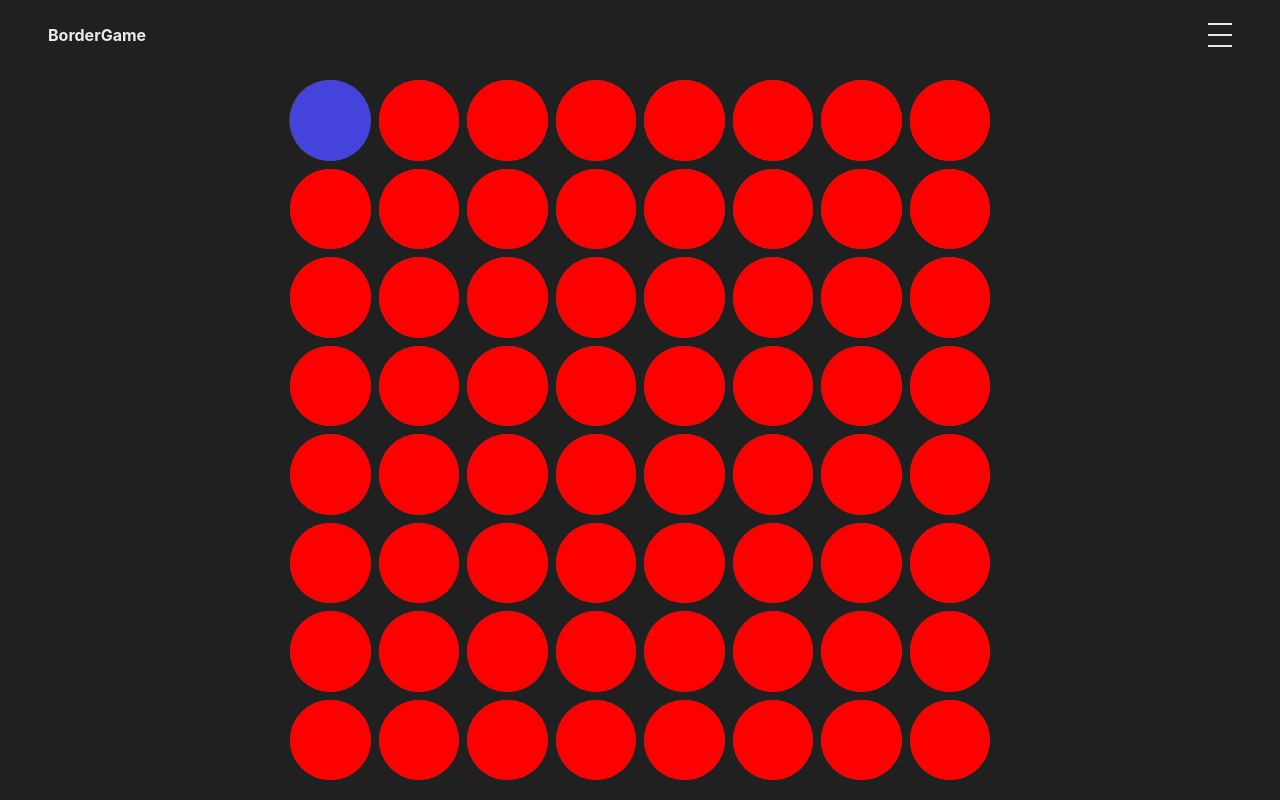
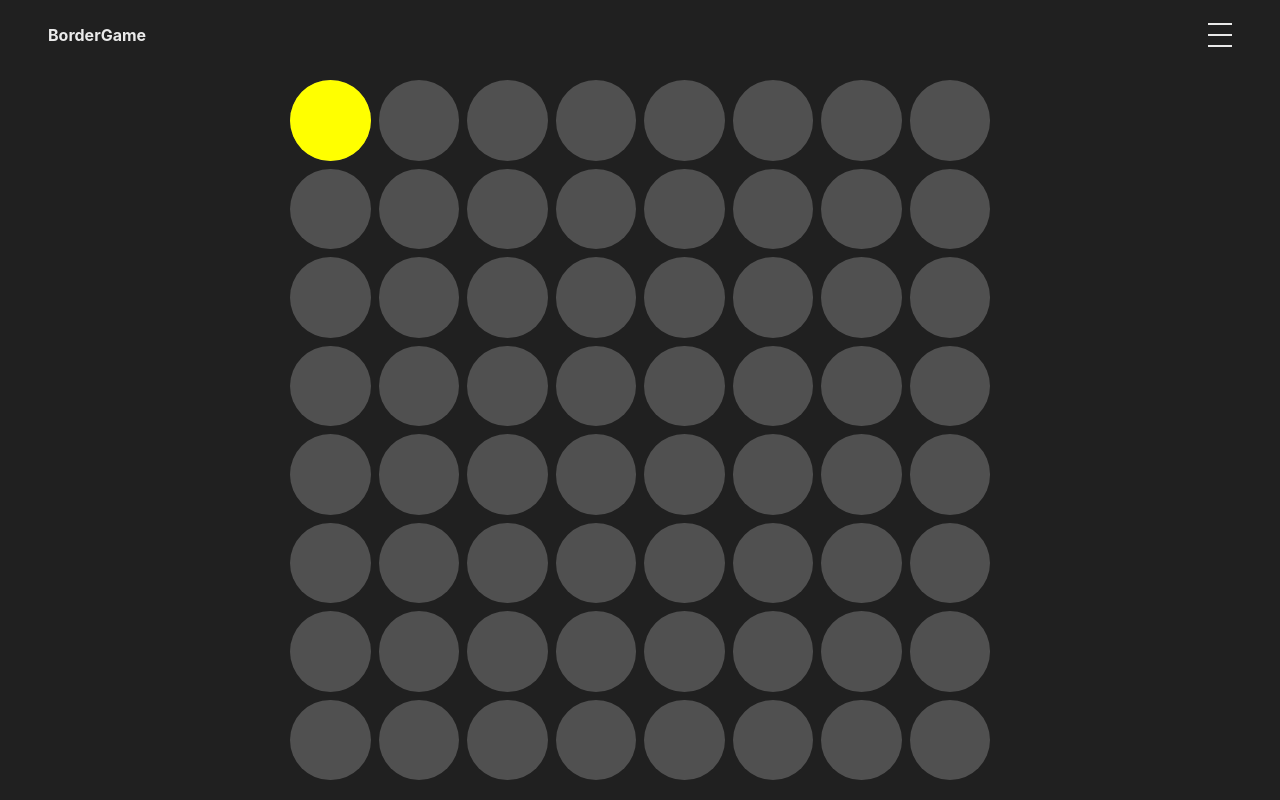
Before and after one commit to yyb02006/Boardgame, a React (Create React App) app: page /othello in a window 1280 px wide. Both pictures are taken after a click on the element 330 px from the left and 120 px from the top of the page. Built offline with nearby package versions, Linux system fonts and the light colour scheme.

Commit message:
리렌더링컨트롤을 할 수 있도록 프롭스 체이닝으로 상태관리

```diff
--- a/src/routes/Othello.tsx
+++ b/src/routes/Othello.tsx
@@ -1,4 +1,5 @@
 import { fullWidthHeight } from '#styles/theme';
+import { capitalize } from 'lodash';
 import React, { useState } from 'react';
 import styled from 'styled-components';
 
@@ -19,16 +20,18 @@ const GameBoardLayout = styled.section`
 	grid-template-rows: repeat(8, auto);
 `;
 
-const SquareStyle = styled.div`
+const SquareStyle = styled.div<SquareStyleProps>`
 	border-radius: 100%;
-	background-color: #606060;
 	display: flex;
 	justify-content: center;
 	align-items: center;
 	font-weight: 800;
 	color: var(--color-royalBlue);
-	transition: transform 300ms ease;
 	position: relative;
+	background-color: #505050;
+	transition:
+		transform 300ms ease,
+		background-color 300ms ease;
 	transform-style: preserve-3d;
 	cursor: pointer;
 	${fullWidthHeight}
@@ -38,6 +41,11 @@ const SquareStyle = styled.div`
 	&.Front {
 		transform: rotateY(0);
 	}
+	&.Hover {
+		z-index: 1;
+		background-color: ${(props) => (props.$currentPlayer === 'player1' ? 'yellow' : 'blue')};
+		transform: perspective(1000px) translateZ(200px);
+	}
 	& .Forward,
 	& .Reverse {
 		${fullWidthHeight}
@@ -46,48 +54,105 @@ const SquareStyle = styled.div`
 		border-radius: 100%;
 	}
 	& .Forward {
-		background-color: red;
+		background-color: ${(props) =>
+			props.$onwer === 'player1' ? 'yellow' : 'var(--color-royalBlue)'};
 	}
 	& .Reverse {
 		transform: rotateY(180deg);
-		background-color: var(--color-royalBlue);
+		background-color: ${(props) =>
+			props.$onwer === 'player1' ? 'var(--color-royalBlue)' : 'yellow'};
 	}
 `;
 
 const SquareLayout = styled.div`
 	border-radius: 100%;
-	&:hover {
-		& .Back,
-		& .Front {
-			background-color: red;
-			transform: perspective(1000px) translateZ(200px);
-		}
-	}
 `;
 
-const Square = () => {
-	const [isSquareFlipped, setIsSquareFlipped] = useState<boolean>(false);
+const Square = ({
+	owner,
+	initPlayer,
+	isFlipped,
+	index,
+	currentPlayer,
+	setSquareStates,
+}: SquareProps) => {
+	const [isHovered, setIsHovered] = useState<boolean>(false);
+	const onSquareClick = (owner: Owner) => {
+		switch (owner) {
+			case 'player1':
+			case 'player2':
+				break;
+			case 'unowned':
+				setSquareStates((p) => {
+					const newStates = [...p];
+					newStates[index] = {
+						...newStates[index],
+						isFlipped: false,
+						initPlayer: currentPlayer,
+						owner: currentPlayer,
+					};
+					return newStates;
+				});
+				setIsHovered(false);
+				break;
+			default:
+				break;
+		}
+	};
 	return (
 		<SquareLayout>
 			<SquareStyle
+				onMouseEnter={() => {
+					setIsHovered(true);
+				}}
+				onMouseLeave={() => {
+					setIsHovered(false);
+				}}
 				onClick={() => {
-					setIsSquareFlipped((p) => !p);
+					onSquareClick(owner);
 				}}
-				className={isSquareFlipped ? 'Back' : 'Front'}
+				className={`${isFlipped ? 'Back' : 'Front'} ${isHovered && 'Hover'}`}
+				$onwer={owner}
+				$initPlayer={owner}
+				$isHovered={isHovered}
+				$currentPlayer={currentPlayer}
 			>
-				<div className="Forward" />
-				<div className="Reverse" />
+				{owner !== 'unowned' && (
+					<>
+						<div className="Forward" />
+						<div className="Reverse" />
+					</>
+				)}
 			</SquareStyle>
 		</SquareLayout>
 	);
 };
 
 const GameBoard = () => {
+	const [squareStates, setSquareStates] = useState<SquareStates[]>(
+		Array.from({ length: 64 }, (_, id) => ({
+			index: id,
+			initPlayer: 'unowned',
+			owner: 'unowned',
+			isFlipped: false,
+		}))
+	);
 	return (
 		<GameBoardLayout>
-			{Array.from({ length: 64 }, (_, id) => (
-				<Square key={id} />
-			))}
+			{squareStates.map((arr, id) => {
+				const { index, initPlayer, isFlipped, owner } = arr;
+				return (
+					<Square
+						key={index}
+						index={index}
+						initPlayer={initPlayer}
+						owner={owner}
+						isFlipped={isFlipped}
+						currentPlayer={'player1'}
+						setSquareStates={setSquareStates}
+					/>
+				);
+			})}
 		</GameBoardLayout>
 	);
 };
```
Also changed, not shown: src/typings/OthelloTypes.d.ts (added, +26 -0 lines).
